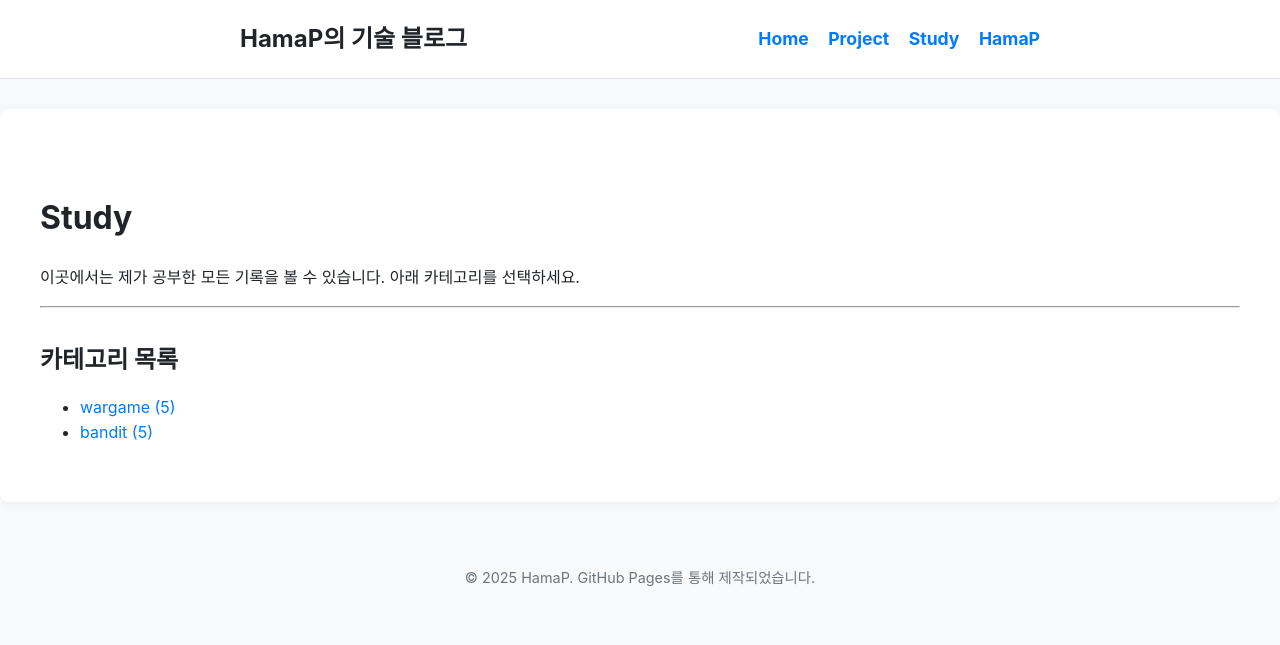
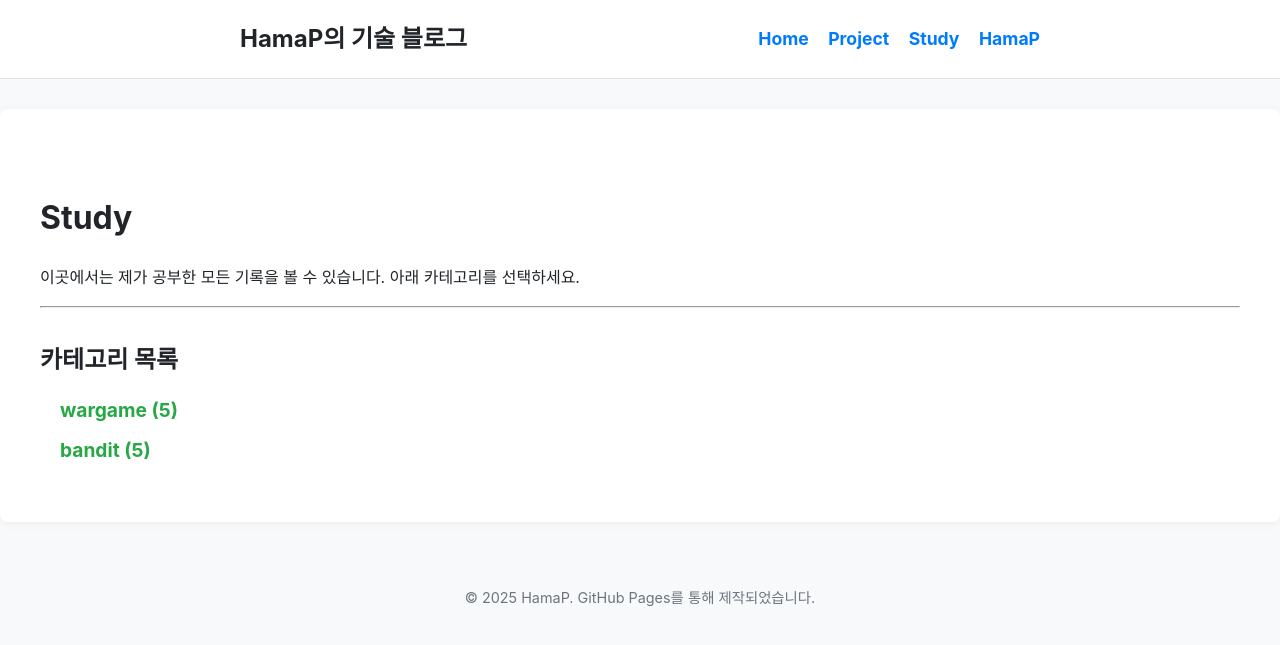
Before and after one commit to HamaP0/HamaP0.github.io, a Jekyll site: the page built from study.html, in a window 1280 px wide. Shown: the top 645 px of the page. Built offline with Jekyll 4.4.1, drawn with Linux system fonts in a browser that asks for light colours.

Commit message:
Update style.css

```diff
--- a/assets/css/style.css
+++ b/assets/css/style.css
@@ -143,3 +143,28 @@ a:hover {
     /* 마우스를 올렸을 때 색상 */
     color: #8A2BE2; /* 보라색 계열 */
 }
+
+/* ------------------- */
+/* 카테고리 목록 스타일  */
+/* ------------------- */
+
+.category-list {
+  list-style: none; /* 리스트 앞에 점 없애기 */
+  padding-left: 20px; /* 왼쪽에 약간의 여백 */
+}
+
+.category-list li {
+  margin-bottom: 10px; /* 목록 사이 간격 */
+}
+
+.category-list a {
+  font-size: 1.2em; /* 폰트를 약간 크게 */
+  font-weight: bold;
+  color: #28a745; /* 보기 편한 초록색 */
+  text-decoration: none;
+  transition: color 0.2s;
+}
+
+.category-list a:hover {
+  color: #218838; /* 마우스를 올리면 조금 더 진한 초록색으로 */
+}
```
